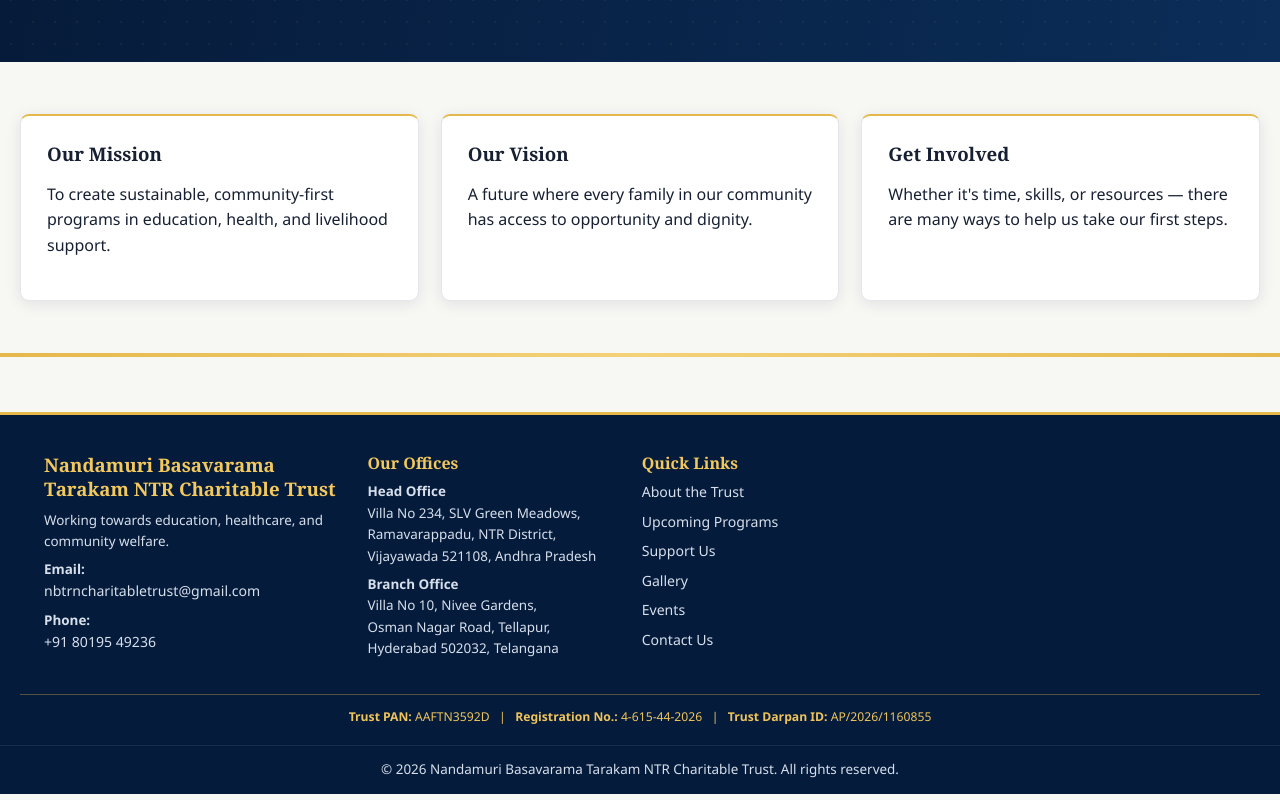
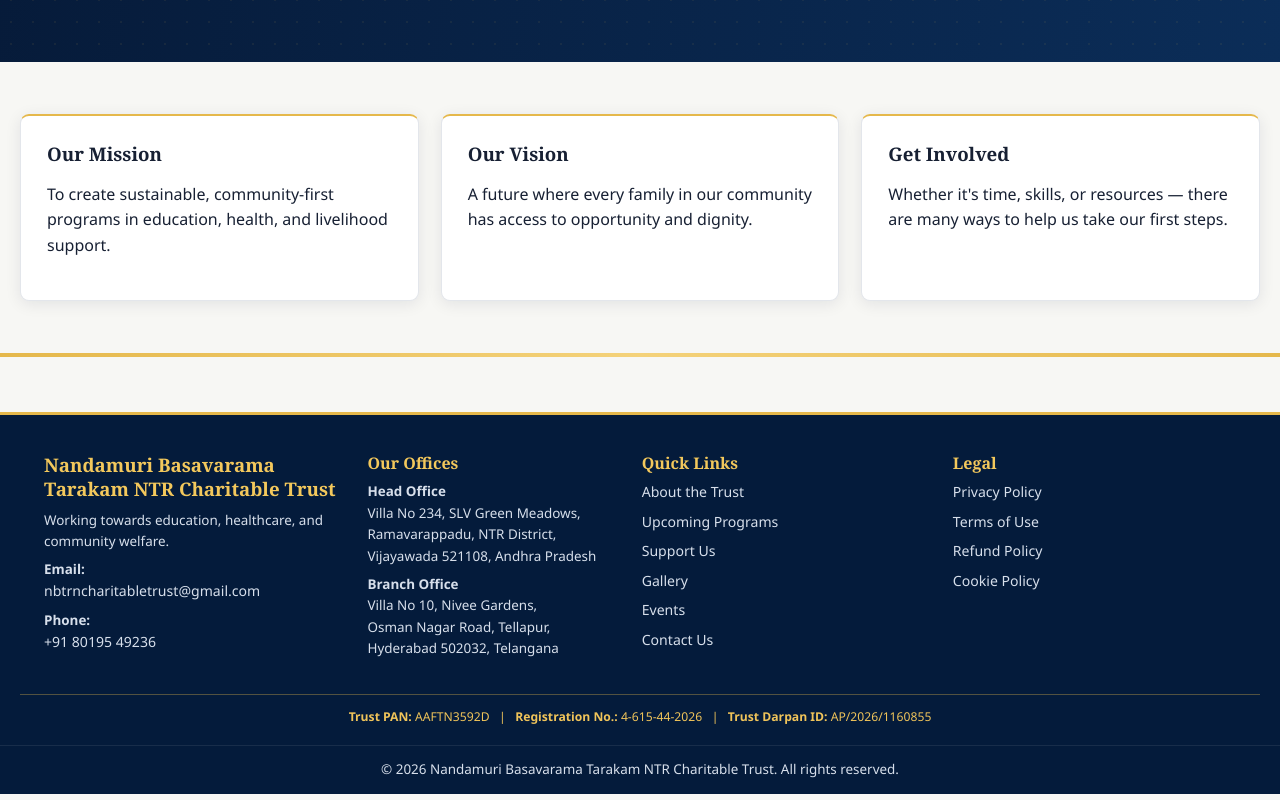
Before and after one commit to Tej7veer/Nandamuri-Basavarama-Tarakam-NTR-Charitable-Trust-UI, an Angular app: page / in a window 1280 px wide. Shown: the part 531-1331 px from the top of the page. Built offline with nearby package versions, Linux system fonts and the light colour scheme.

Commit message:
Restore Legal section in footer

```diff
--- a/src/app/shared/footer/footer.component.html
+++ b/src/app/shared/footer/footer.component.html
@@ -20,6 +20,13 @@
       <a routerLink="/projects">Events</a>
       <a routerLink="/contact">Contact Us</a>
     </div>
+    <div>
+      <h4>Legal</h4>
+      <a routerLink="/legal/privacy">Privacy Policy</a>
+      <a routerLink="/legal/terms">Terms of Use</a>
+      <a routerLink="/legal/refund">Refund Policy</a>
+      <a routerLink="/legal/cookies">Cookie Policy</a>
+    </div>
   </div>
   <div class="container footer-registration">
     <p><strong>Trust PAN:</strong> AAFTN3592D &nbsp; | &nbsp; <strong>Registration No.:</strong> 4-615-44-2026 &nbsp; | &nbsp; <strong>Trust Darpan ID:</strong> AP/2026/1160855</p>
```
